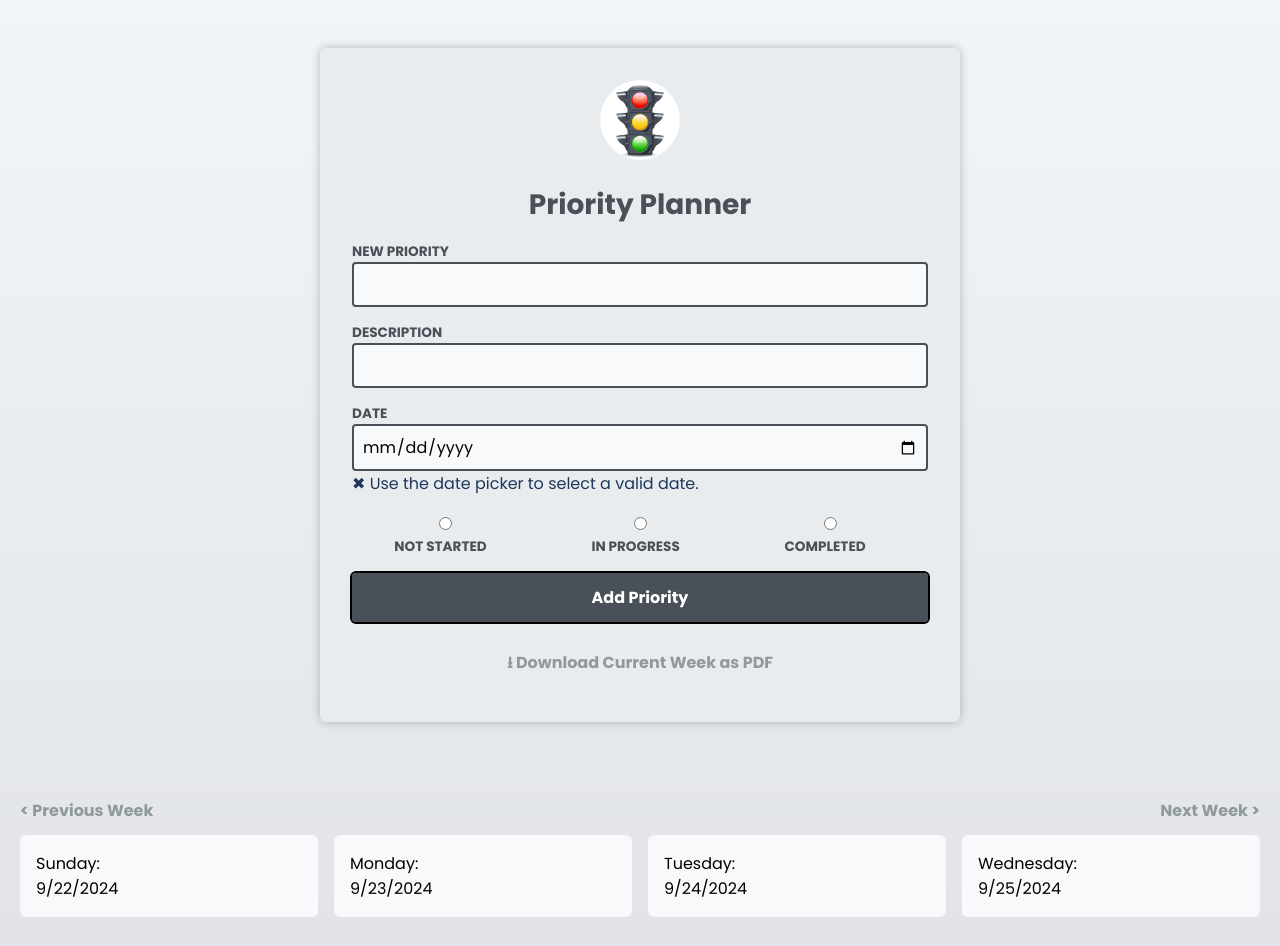
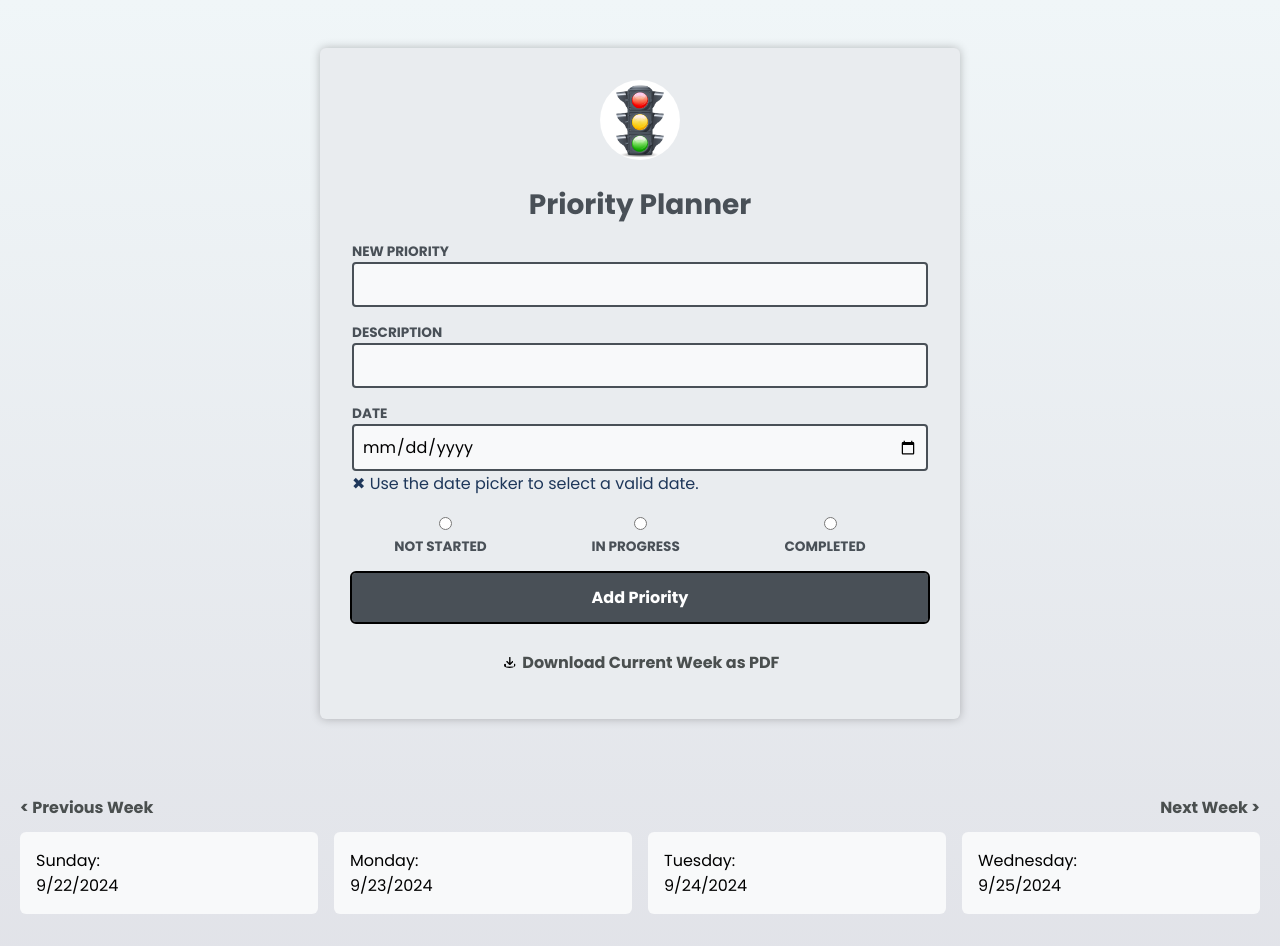
Before and after one commit to madmage18/priority-planner-app, a React (Vite) app: page / in a window 1280 px wide. Shown: the top 946 px of the page. Built offline with nearby package versions, Linux system fonts and the light colour scheme.

Commit message:
accessibility improvements(css, html, jsx). replace download symbol with img icon. improve download fn

```diff
--- a/src/App.tsx
+++ b/src/App.tsx
@@ -1,6 +1,6 @@
 import { useState, useRef } from "react";
 import { PriorityProps } from "./types/interfaces.ts";
-import { getDatesInWeek } from "./utils/dateutils.ts";
+import { getDatesInCurrentWeek } from "./utils/dateutils.ts";
 import {
   updatePlannerWeek,
   handleDeletePriority,
@@ -13,10 +13,10 @@ import NewPriority from "./components/NewPriority.tsx";
 import DownloadButton from "./components/DownloadButton.tsx";
 
 export default function App() {
-  const datesInCurrentWeek: string[] = getDatesInWeek();
-
   const [priorities, setPriorities] = useState<PriorityProps[]>([]);
-  const [plannerWeek, setPlannerWeek] = useState<string[]>(datesInCurrentWeek);
+  const [plannerWeek, setPlannerWeek] = useState<string[]>(
+    getDatesInCurrentWeek()
+  );
 
   const weeklyPlannerHTML = useRef<HTMLDivElement>(null);
 
@@ -31,13 +31,13 @@ export default function App() {
           />
           <DownloadButton weeklyPlannerHTML={weeklyPlannerHTML} />
         </main>
-        <div className="pagination">
+        <nav className="pagination" role="navigation" aria-label="pagination">
           <Pagination
             updatePlannerWeek={updatePlannerWeek}
             plannerWeek={plannerWeek}
             setPlannerWeek={setPlannerWeek}
           />
-        </div>
+        </nav>
         <div className="planner" ref={weeklyPlannerHTML}>
           <Planner
             priorities={priorities}
--- a/src/components/DownloadButton.tsx
+++ b/src/components/DownloadButton.tsx
@@ -1,17 +1,20 @@
 import { memo } from "react";
 import { DownloadButtonProps } from "../types/interfaces.tsx";
 import handleDownloadPriorities from "../utils/downloadutils.ts";
+import downloadPng from "../assets/download-icon.png";
 
 function DownloadButton({ weeklyPlannerHTML }: DownloadButtonProps) {
-  const downloadString: string = "\u2B73  Download Current Week as PDF";
-
   return (
     <>
       <button
+        aria-labelledby="download-pdf"
         className="secondary-form-button"
         onClick={() => handleDownloadPriorities({ weeklyPlannerHTML })}
       >
-        {downloadString}
+        <span>
+          <img src={downloadPng} alt="Download" className="button-icon"></img>
+        </span>
+        Download Current Week as PDF
       </button>
     </>
   );
--- a/src/components/Pagination.tsx
+++ b/src/components/Pagination.tsx
@@ -24,12 +24,14 @@ function Pagination({
   return (
     <>
       <button
+        aria-labelledby="pagination-button-previous-week"
         className="pagination-button"
         onClick={() => handleUpdatePage(false, plannerWeek)}
       >
         {`< Previous Week`}
       </button>
       <button
+        aria-labelledby="pagination-button-next-week"
         className="pagination-button"
         onClick={() => handleUpdatePage(true, plannerWeek)}
       >
--- a/src/components/Planner.tsx
+++ b/src/components/Planner.tsx
@@ -18,10 +18,16 @@ export default function Planner({
     <div className="grid-container">
       {/* renders grid sections for each day in 7 day planner week */}
       {plannerWeek.map((date, i) => (
-        <div className="grid-section" id={date} key={date}>
-          <li id={date} key={date} className="column-title">
+        <section
+          className="grid-section"
+          id={date}
+          key={date}
+          role="region"
+          aria-labelledby={`section-${date.replace(/\//g, "-")}`}
+        >
+          <div id={date} key={date} role="header" className="column-title">
             {getDayName(i)}:<div>{date}</div>
-          </li>
+          </div>
           {/* renders priorities for specific date */}
           {priorities ? (
             getPlannerDayPriorities(date).map((priority) => (
@@ -48,7 +54,7 @@ export default function Planner({
           ) : (
             <></>
           )}
-        </div>
+        </section>
       ))}
     </div>
   );
--- a/src/components/Priority.tsx
+++ b/src/components/Priority.tsx
@@ -12,8 +12,8 @@ export function Priority({
 }: PriorityProps) {
   return (
     <article>
-      <div>
-        <div className="grid-item-header">
+      <section>
+        <div role="header" className="grid-item-header">
           <h2>{priority}</h2>
           {children}
         </div>
@@ -27,7 +27,7 @@ export function Priority({
         >
           {status}
         </button>
-      </div>
+      </section>
       {/* Clickable Delete priority link on Priority card*/}
       <button
         className="delete-button"
--- a/src/index.css
+++ b/src/index.css
@@ -109,12 +109,20 @@ select {
   cursor: pointer;
   background: transparent;
   border: none;
-  color: #909a9a;
+  color: #4A4F4F;
   cursor: pointer;
 }
 
 .secondary-form-button:hover {
   color: #343a40;
+  outline: 2px solid #343a40;
+  border-radius: 4px;
+}
+
+.button-icon {
+  height: .9em;
+  width: 1.1em;
+  margin-right: 4px;
 }
 
 .grid-container {
@@ -138,7 +146,6 @@ select {
 
 .planner {
   padding: 0.5rem 0.75rem 0 0.75rem;
-
 }
 
 .pagination {
@@ -154,12 +161,15 @@ select {
   cursor: pointer;
   background: transparent;
   border: none;
-  color: #909a9a;
+  color: #4A4F4F;;
   cursor: pointer;
 }
 
 .pagination-button:hover {
   color: #343a40;
+  text-decoration: underline;
+  text-decoration-color: #343a40;
+  text-decoration-thickness: 3px ;
 }
 
 .secondary-form-button:hover {
@@ -192,7 +202,6 @@ select {
 .completed-p {
   color: #549C30 ;
 }
-
 
 input:invalid + span::after {
   content: " ✖ Use the date picker to select a valid date.";
--- a/src/utils/dateutils.ts
+++ b/src/utils/dateutils.ts
@@ -1,4 +1,4 @@
-export function getDatesInWeek() {
+export function getDatesInCurrentWeek() {
   const now = new Date(); // current date
   const dayOfWeek = now.getDay(); // 0 (Sunday) to 6 (Saturday)
 
--- a/src/utils/downloadutils.ts
+++ b/src/utils/downloadutils.ts
@@ -6,7 +6,6 @@ export default function handleDownloadPriorities({
   weeklyPlannerHTML,
 }: DownloadButtonProps) {
   const weeklyPlannerHTMLNode: HTMLDivElement = weeklyPlannerHTML!.current!;
-  const originalWidth = weeklyPlannerHTMLNode.style.width;
 
   if (weeklyPlannerHTMLNode.getBoundingClientRect().width < 1887) {
     // Temporarily set width to 1887px for pdf formatting
@@ -36,13 +35,11 @@ export default function handleDownloadPriorities({
         }
 
         pdf.save("priority-planner-week.pdf"); // Downloads PDF
-        // Restore original width
-        weeklyPlannerHTMLNode.style.width = originalWidth;
+        weeklyPlannerHTMLNode.style.removeProperty("width"); // Restore responsive width. Remove any inline width styling for pdf formatting
       };
     })
     .catch((error) => {
       console.error("Error generating image:", error);
-      // Restore original width in case of an error
-      weeklyPlannerHTMLNode.style.width = originalWidth;
+      weeklyPlannerHTMLNode.style.removeProperty("width"); // Restore responsive width in case of an error
     });
 }
```
Also changed, not shown: public/download-icon.png (added), src/assets/download-icon.png (added).
